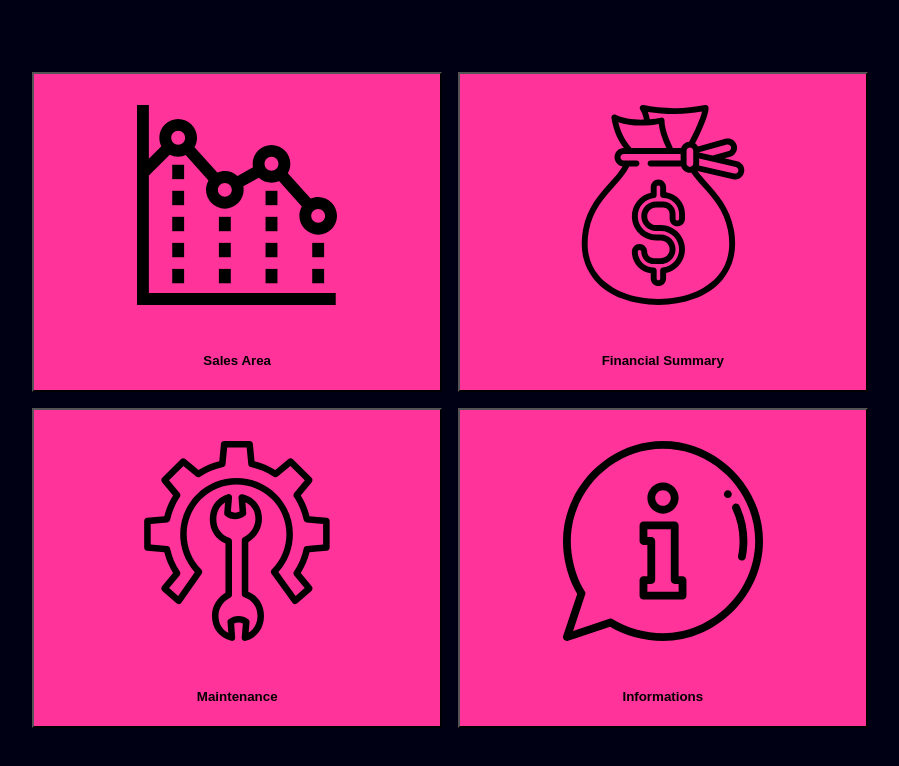
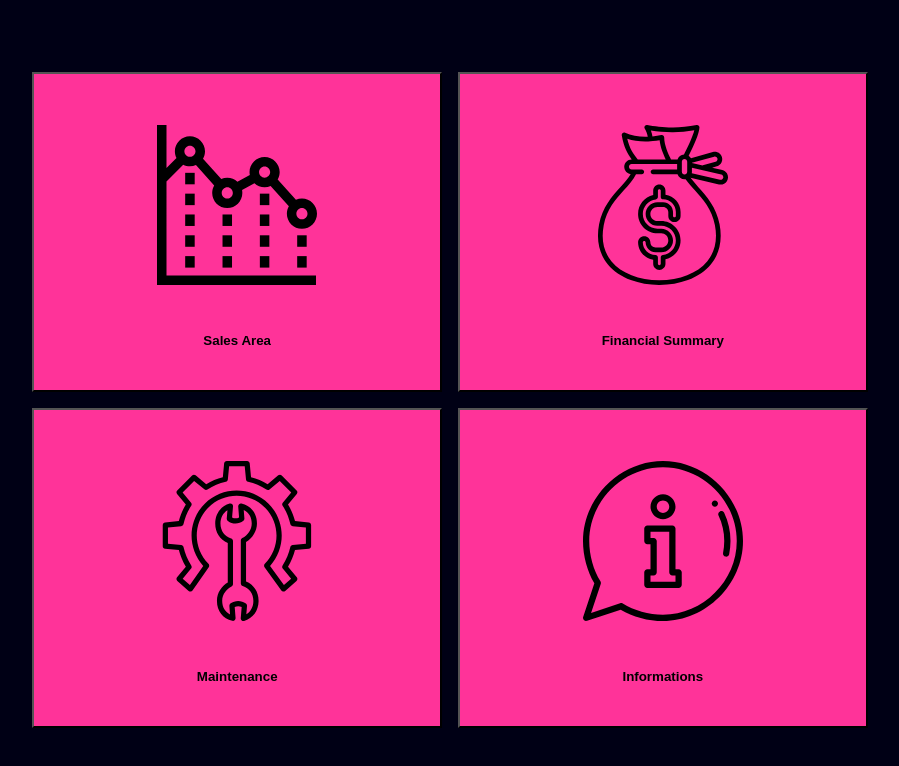
Before and after one commit to DJ-Chemik/Total-Sales-Management, a React (Create React App) app in the folder tsm-frontend/: page / in a window 1280 px wide. Shown: the top 766 px of the page, without its empty margins (190-1089 px from the left). Built offline with nearby package versions, Linux system fonts and the light colour scheme.

Commit message:
Make icons in buttons moe responsible

```diff
--- a/tsm-frontend/src/MainMenu/MainMenu.styled.ts
+++ b/tsm-frontend/src/MainMenu/MainMenu.styled.ts
@@ -28,8 +28,8 @@ export const Button = styled.button`
 
 export const IconWrapper = styled.img`
   padding: 3rem;
-  height: 25vmin;
-  height: 25vh;
+  width: 25vmin;
+  height: 20vmin;
   pointer-events: none;
   animation: IconSpinAnimation infinite 5s linear;
 
```
